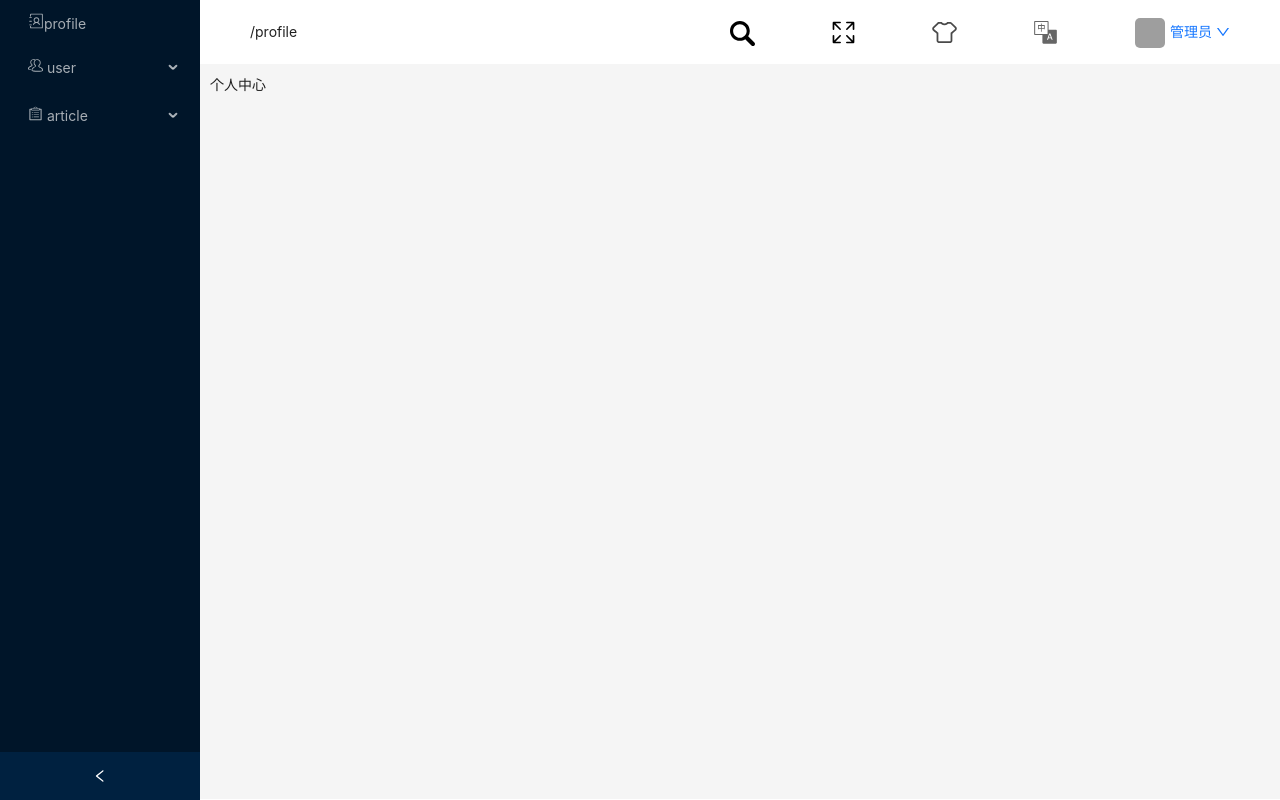
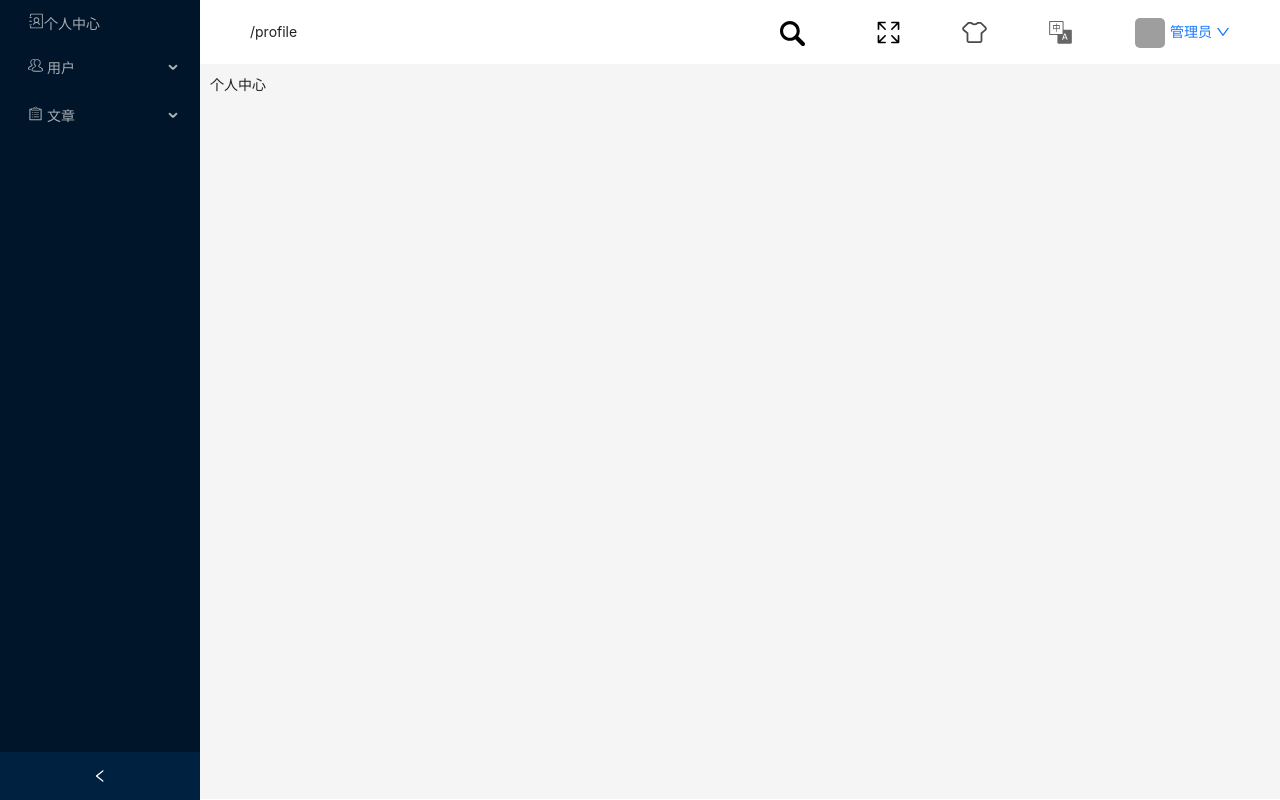
Before and after one commit to okay2333/vue3-ant-admin, a Vue app: page /profile in a window 1280 px wide. Built offline with nearby package versions, Linux system fonts and the light colour scheme; sample sign-in values are in the browser's storage; grey boxes are pictures that could not be loaded.

Commit message:
fix cz bug

```diff
--- a/package.json
+++ b/package.json
@@ -17,6 +17,7 @@
     "ant-design-vue": "^4.2.3",
     "axios": "^1.7.2",
     "echarts": "^5.5.1",
+    "fetch-jsonp": "^1.3.0",
     "file-saver": "^2.0.5",
     "fuse.js": "^7.0.0",
     "lodash-es": "^4.17.21",
--- a/src/layout/header/components/headerSearch.vue
+++ b/src/layout/header/components/headerSearch.vue
@@ -1,10 +1,11 @@
 <script setup lang="ts">
 import icon from '@/components/icon.vue'
-import { ref } from 'vue'
+import { ref, computed } from 'vue'
 const search = ref()
 const headerSearchSelectRef = ref()
-const handleChange = () => {
-  console.log('handleChange')
+const handleChange = (selectedValue: string) => {
+  console.log('handleChange', selectedValue)
+  router.push(selectedValue)
 }
 const onShowClick = () => {
   isShow.value = !isShow.value
@@ -14,40 +15,18 @@ const isShow = ref(false)
 
 // 模糊搜索
 import Fuse from 'fuse.js'
-/**
- * 搜索库相关
- */
-const list = [
-  {
-    path: '/my',
-    title: ['个人中心']
-  },
-  {
-    path: '/user',
-    title: ['用户']
-  },
-  {
-    path: '/user/manage',
-    title: ['用户', '用户管理']
-  },
-  {
-    path: '/user/info',
-    title: ['用户', '用户信息']
-  },
-  {
-    path: '/article',
-    title: ['文章']
-  },
-  {
-    path: '/article/ranking',
-    title: ['文章', '文章排名']
-  },
-  {
-    path: '/article/create',
-    title: ['文章', '创建文章']
-  }
-]
-const fuse = new Fuse(list, {
+
+// 检索数据源
+import { useRouter } from 'vue-router'
+import { filterRouters } from '@/utils/route'
+import { generateRoutes } from '@/utils/FuseData'
+const router = useRouter()
+const searchPool = computed(() => {
+  const filterRoutes = filterRouters(router.getRoutes())
+  return generateRoutes(filterRoutes)
+})
+
+const fuse = new Fuse(searchPool.value, {
   // 是否按优先级进行排序
   shouldSort: true,
   // 匹配长度超过这个值的才会被认为是匹配的
@@ -67,8 +46,24 @@ const fuse = new Fuse(list, {
   ]
 })
 
+// 搜索结果
+const searchOptions = ref()
 const handleSearch = (query: any) => {
-  console.log(fuse.search(query))
+  if (query !== '') {
+    // searchOptions.value = fuse.search(query)
+    const results = fuse.search(query)
+    // 将结果格式化为 Ant Design Vue 的格式
+    searchOptions.value = results.map((result) => ({
+      label: joinTitles(result.item.title), // 拼接标题
+      value: result.item.path // 使用路径作为值
+    }))
+  } else {
+    searchOptions.value = []
+  }
+}
+
+const joinTitles = (titles: any) => {
+  return titles.join('>') // 根据需要使用不同的分隔符
 }
 </script>
 <template>
@@ -78,50 +73,40 @@ const handleSearch = (query: any) => {
       class="header-search-select"
       ref="headerSearchSelectRef"
       v-model:value="search"
+      show-search
+      placeholder="input search text"
+      :default-active-first-option="false"
+      :show-arrow="false"
+      :filter-option="false"
+      :not-found-content="null"
+      :options="searchOptions"
+      @search="handleSearch"
       @change="handleChange"
-      @search="handleSearch"
-      show-search
-      :filter-option="false"
-      :show-arrow="false"
-    >
-      <!-- <a-select-option value="jack">Jack</a-select-option>
-      <a-select-option value="lucy">Lucy</a-select-option>
-      <a-select-option value="disabled" disabled>Disabled</a-select-option>
-      <a-select-option value="Yiminghe">yiminghe</a-select-option> -->
-    </a-select>
+    ></a-select>
   </div>
 </template>
 <style scoped>
 .headerSearch {
+  ::v-deep .ant-select-selector {
+    border-radius: 0;
+    border: 0;
+    border-bottom: 1px solid #d9d9d9 !important;
+  }
   .search-icon {
     vertical-align: middle;
   }
   .header-search-select {
-    /* font-size: 18px; */
     transition: width 0.2s;
     width: 0;
     overflow: hidden;
     background: transparent;
-    /* border-radius: 0; */
-    /* display: inline-block; */
     vertical-align: middle;
-    ::v-deep .ant-select-selector {
-      background-color: red;
-    }
-    /* ::v-deep .el-input__inner {
-      border-radius: 0;
-      border: 0;
-      padding-left: 0;
-      padding-right: 0;
-      box-shadow: none !important;
-      border-bottom: 1px solid #d9d9d9;
-      vertical-align: middle;
-    } */
+    margin-left: 10px;
   }
 
   &.show {
     .header-search-select {
-      width: 210px;
+      width: 140px;
       margin-left: 10px;
     }
   }
--- a/src/layout/header/index.vue
+++ b/src/layout/header/index.vue
@@ -24,7 +24,7 @@ import userInfo from '@/layout/header/components/userInfo.vue'
 
 <style scoped lang="scss">
 .right-container {
-  width: 500px;
+  width: 450px;
   display: flex;
   justify-content: space-between;
   align-items: center;
--- a/src/layout/sider/index.vue
+++ b/src/layout/sider/index.vue
@@ -13,6 +13,7 @@ const routes = computed(() => {
 })
 import icon from '@/components/icon.vue'
 console.log('过滤后的路由', routes.value)
+import { generateTitle } from '@/utils/i18n'
 </script>
 
 <template>
@@ -25,17 +26,17 @@ console.log('过滤后的路由', routes.value)
             :style="{ color: '#FFFFF', fontSize: '15px' }"
             class="item-icon"
           />
-          {{ route.meta.title }}
+          {{ generateTitle(route.meta.title) }}
         </template>
         <a-menu-item v-for="child in route.children" :key="child.path">
           <icon :icon-name="child.meta.icon" :style="{ color: '#FFFFF' }" />
-          <router-link :to="child.path">{{ child.meta.icon }}</router-link>
+          <router-link :to="child.path"> {{ generateTitle(child.meta.title) }}</router-link>
         </a-menu-item>
       </a-sub-menu>
       <!-- 只有一个节点 -->
       <a-menu-item v-else :key="route.path as string">
         <icon :icon-name="route.meta.icon" :style="{ color: '#FFFFF' }" />
-        <router-link :to="route.path">{{ route.meta.title }}</router-link>
+        <router-link :to="route.path">{{ generateTitle(route.meta.title) }}</router-link>
       </a-menu-item>
     </template>
   </a-menu>
--- /dev/null
+++ b/src/utils/FuseData.ts
@@ -0,0 +1,27 @@
+import path from 'path-browserify'
+import i18n from '@/i18n'
+// prefixTitle = []改prefixTitle: string[] = []，否则data.title = [...data.title, i18ntitle]报错
+export const generateRoutes = (routes: any[], basePath = '/', prefixTitle: string[] = []) => {
+  // let res: [] = []
+  let res: { path: string; title: string[] }[] = []
+  for (const route of routes) {
+    const data = {
+      path: path.resolve(basePath, route.path),
+      title: [...prefixTitle]
+    }
+    const re = /.*\/:.*/
+    if (route.meta && route.meta.title && !re.exec(route.path)) {
+      const i18ntitle = i18n.global.t(`msg.route.${route.meta.title}`)
+      data.title = [...data.title, i18ntitle]
+      res.push(data)
+    }
+
+    if (route.children) {
+      const tempRoutes = generateRoutes(route.children, data.path, data.title)
+      if (tempRoutes.length >= 1) {
+        res = [...res, ...tempRoutes]
+      }
+    }
+  }
+  return res
+}
--- /dev/null
+++ b/src/utils/i18n.ts
@@ -0,0 +1,4 @@
+import i18n from '@/i18n/index'
+export function generateTitle(title: string) {
+  return i18n.global.t('msg.route.' + title)
+}
```
Also changed, not shown: 1 other file (tests, documents, lock files or other folders).
